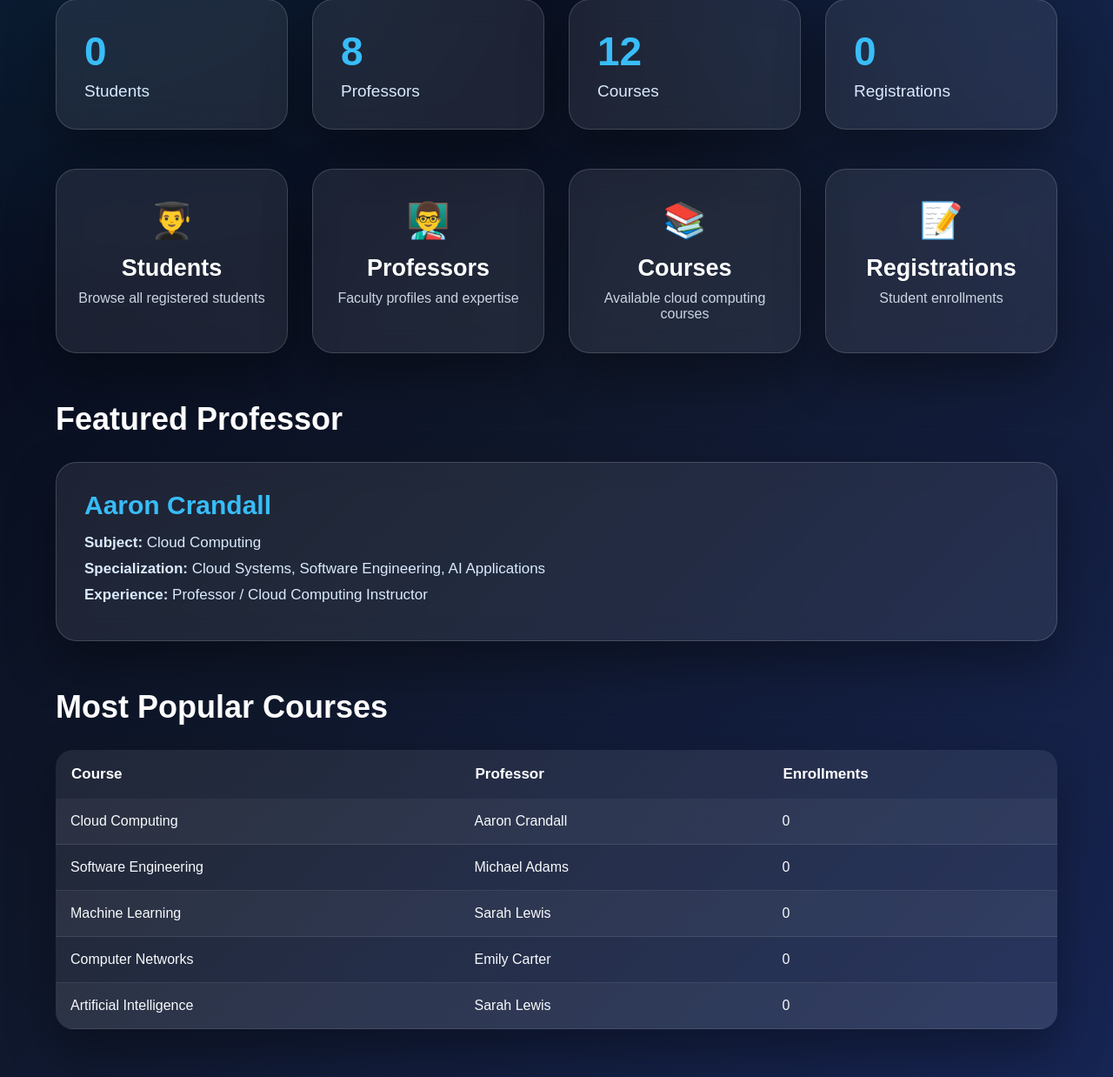
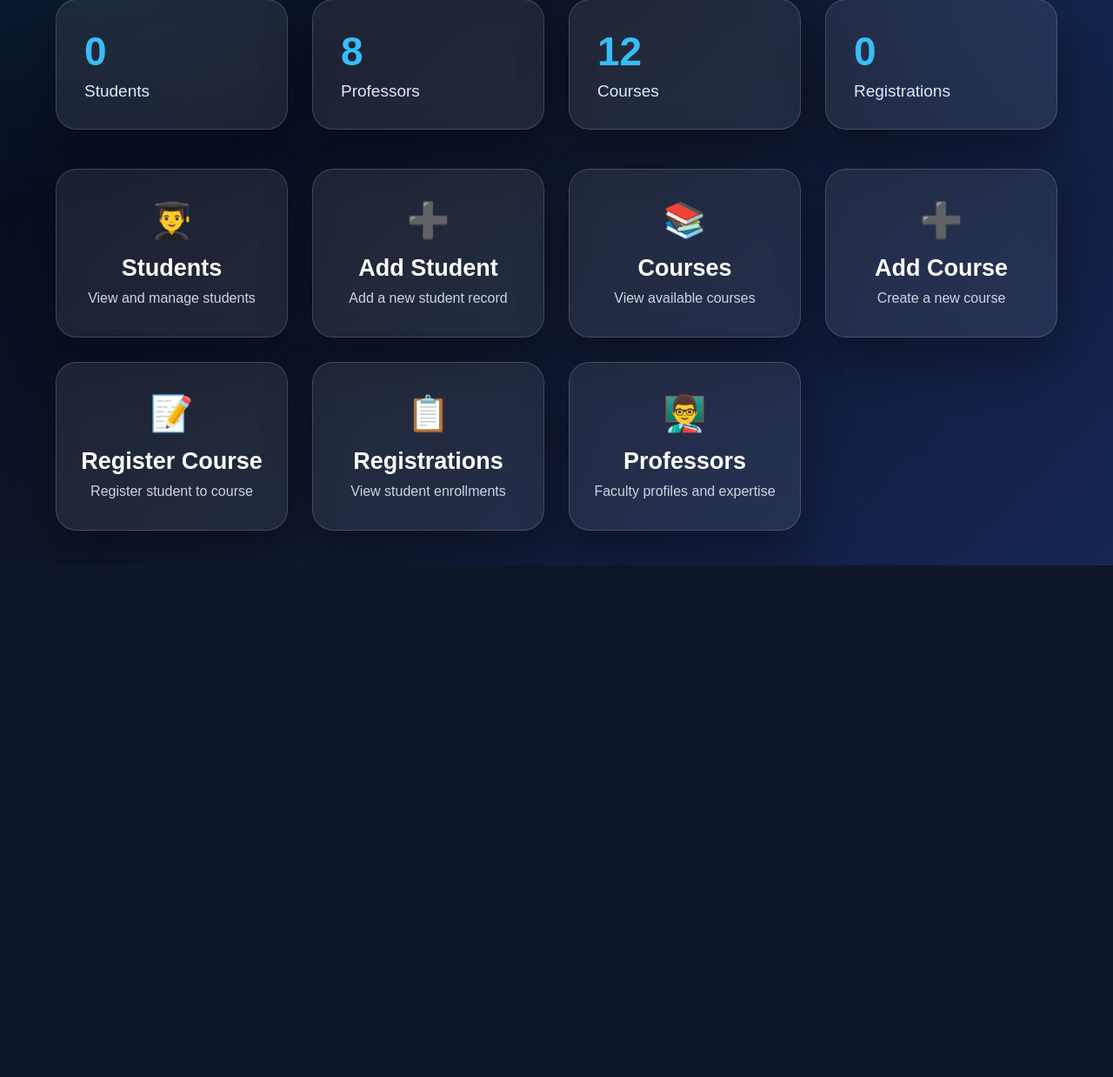
Before and after one commit to ntharung3-boop/course-registration-system, a Flask app: page / in a window 1280 px wide. Shown: the part 332-1570 px from the top of the page at 87% size. After the commit the page ends 982 px from the top, so only its background shows below. Run offline with Flask 3, Linux system fonts and the light colour scheme; data comes from the database, SQL or seed files in the repository; data that the repository does not hold is empty.

Commit message:
Updated student IDs and UI improvements

```diff
--- a/app.py
+++ b/app.py
@@ -1,161 +1,172 @@
-from flask import Flask, render_template
+from flask import Flask, render_template, request, redirect, url_for
 import mysql.connector
 
 app = Flask(__name__)
+db = mysql.connector.connect(
+    host="localhost",
+    user="course_user",
+    password="Course@123",
+    database="course_registration"
+)
 
-def get_db():
-    return mysql.connector.connect(
-        host="localhost",
-        user="course_user",
-        password="Course@123",
-        database="course_registration"
-    )
-
-def fetch_all(query):
-    db = get_db()
-    cursor = db.cursor(dictionary=True)
-    cursor.execute(query)
-    data = cursor.fetchall()
-    cursor.close()
-    db.close()
-    return data
-
-def fetch_one(query):
-    db = get_db()
-    cursor = db.cursor(dictionary=True)
-    cursor.execute(query)
-    data = cursor.fetchone()
-    cursor.close()
-    db.close()
-    return data
-
+cursor = db.cursor(dictionary=True)
 @app.route("/")
 def home():
-    stats = {
-        "students": fetch_one("SELECT COUNT(*) AS total FROM students")["total"],
-        "professors": fetch_one("SELECT COUNT(*) AS total FROM professors")["total"],
-        "courses": fetch_one("SELECT COUNT(*) AS total FROM courses")["total"],
-        "registrations": fetch_one("SELECT COUNT(*) AS total FROM registrations")["total"]
-    }
+    cursor.execute("SELECT COUNT(*) AS total FROM students")
+    total_students = cursor.fetchone()["total"]
 
-    featured_professor = fetch_one("""
-        SELECT * FROM professors
-        WHERE full_name = 'Aaron Crandall'
-        LIMIT 1
-    """)
+    cursor.execute("SELECT COUNT(*) AS total FROM courses")
+    total_courses = cursor.fetchone()["total"]
 
-    popular_courses = fetch_all("""
-        SELECT
-            c.course_name,
-            p.full_name AS professor_name,
-            COUNT(r.registration_id) AS enrollments
-        FROM courses c
-        LEFT JOIN professors p ON c.professor_id = p.professor_id
-        LEFT JOIN registrations r ON c.course_id = r.course_id
-        GROUP BY c.course_id, c.course_name, p.full_name
-        ORDER BY
-            CASE WHEN c.course_name = 'Cloud Computing' THEN 0 ELSE 1 END,
-            enrollments DESC
-        LIMIT 5
-    """)
+    cursor.execute("SELECT COUNT(*) AS total FROM registrations")
+    total_registrations = cursor.fetchone()["total"]
+
+    cursor.execute("SELECT COUNT(*) AS total FROM professors")
+    total_professors = cursor.fetchone()["total"]
 
     return render_template(
         "index.html",
-        stats=stats,
-        featured_professor=featured_professor,
-        popular_courses=popular_courses
+        total_students=total_students,
+        total_courses=total_courses,
+        total_registrations=total_registrations,
+       total_professors=total_professors
+    )
+@app.route("/students")
+def students():
+    cursor.execute("SELECT * FROM students")
+    students = cursor.fetchall()
+    return render_template("students.html", students=students)
+
+@app.route("/courses")
+def courses():
+    cursor.execute("SELECT * FROM courses")
+    courses = cursor.fetchall()
+    return render_template("courses.html", courses=courses)
+
+@app.route("/register-course", methods=["GET", "POST"])
+def register_course():
+    if request.method == "POST":
+        student_id = request.form["student_id"]
+        course_id = request.form["course_id"]
+
+        cursor.execute(
+            "INSERT INTO registrations (student_id, course_id) VALUES (%s, %s)",
+            (student_id, course_id)
+        )
+        db.commit()
+
+        return redirect(url_for("registrations"))
+
+    cursor.execute("SELECT * FROM students")
+    students = cursor.fetchall()
+
+    cursor.execute("SELECT * FROM courses")
+    courses = cursor.fetchall()
+
+    return render_template(
+        "register_course.html",
+        students=students,
+        courses=courses
     )
 
-@app.route("/students")
-def students():
-    students = fetch_all("SELECT * FROM students ORDER BY student_id")
-    return render_template("students.html", students=students)
+@app.route("/registrations")
+def registrations():
+    query = """
+SELECT
+    registrations.registration_id,
+    students.full_name AS student_name,
+    students.department,
+    courses.course_name,
+    professors.full_name AS professor_name,
+    registrations.status,
+    registrations.registration_date
+FROM registrations
+JOIN students
+    ON registrations.student_id = students.student_id
+JOIN courses
+    ON registrations.course_id = courses.course_id
+LEFT JOIN professors
+    ON courses.professor_id = professors.professor_id
+ORDER BY registrations.registration_id DESC
+"""
+    cursor.execute(query)
+    registrations = cursor.fetchall()
+    return render_template("registrations.html", registrations=registrations)
+@app.route("/add-student", methods=["GET", "POST"])
+def add_student():
+    if request.method == "POST":
+        full_name = request.form["full_name"]
+        email = request.form["email"]
+        department = request.form["department"]
+        semester = request.form["semester"]
+
+        cursor.execute(
+            """
+            INSERT INTO students (full_name, email, department, semester)
+            VALUES (%s, %s, %s, %s)
+            """,
+            (full_name, email, department, semester)
+        )
+        db.commit()
+
+        return redirect(url_for("students"))
+
+    return render_template("add_student.html")
+@app.route("/add-course", methods=["GET", "POST"])
+def add_course():
+
+    cursor.execute("SELECT professor_id, full_name FROM professors")
+    professors = cursor.fetchall()
+
+    if request.method == "POST":
+
+        course_name = request.form["course_name"]
+        professor_id = request.form["professor_id"]
+        credits = request.form["credits"]
+        capacity = request.form["capacity"]
+
+        cursor.execute("""
+            INSERT INTO courses
+            (course_name, professor_id, credits, capacity)
+            VALUES (%s,%s,%s,%s)
+        """,
+        (course_name, professor_id, credits, capacity))
+
+        db.commit()
+
+        return redirect(url_for("courses"))
+
+    return render_template(
+        "add_course.html",
+        professors=professors
+    )
+@app.route("/delete-registration/<int:registration_id>")
+def delete_registration(registration_id):
+    cursor.execute(
+        "DELETE FROM registrations WHERE registration_id = %s",
+        (registration_id,)
+    )
+    db.commit()
+
+    return redirect(url_for("registrations"))
+@app.route("/delete-course/<int:course_id>")
+def delete_course(course_id):
+    try:
+        cursor.execute(
+            "DELETE FROM courses WHERE course_id = %s",
+            (course_id,)
+        )
+        db.commit()
+    except Exception as e:
+        db.rollback()
+        print("Error deleting course:", e)
+
+    return redirect(url_for("courses"))
 
 @app.route("/professors")
 def professors():
-    professors = fetch_all("""
-        SELECT
-            p.professor_id,
-            p.full_name,
-            p.subject,
-            p.specialization,
-            p.experience,
-            COUNT(c.course_id) AS courses_count
-        FROM professors p
-        LEFT JOIN courses c ON p.professor_id = c.professor_id
-        GROUP BY p.professor_id, p.full_name, p.subject, p.specialization, p.experience
-        ORDER BY p.professor_id
-    """)
+    cursor.execute("SELECT * FROM professors")
+    professors = cursor.fetchall()
     return render_template("professors.html", professors=professors)
-
-@app.route("/courses")
-def courses():
-    courses = fetch_all("""
-        SELECT
-            c.course_id,
-            c.course_name,
-            p.full_name AS professor_name,
-            c.credits,
-            c.capacity,
-            COUNT(r.registration_id) AS enrollments
-        FROM courses c
-        LEFT JOIN professors p ON c.professor_id = p.professor_id
-        LEFT JOIN registrations r ON c.course_id = r.course_id
-        GROUP BY c.course_id, c.course_name, p.full_name, c.credits, c.capacity
-        ORDER BY
-            CASE WHEN c.course_name = 'Cloud Computing' THEN 0 ELSE 1 END,
-            enrollments DESC,
-            c.course_name ASC
-    """)
-    return render_template("courses.html", courses=courses)
-
-@app.route("/registrations")
-def registrations():
-    registrations = fetch_all("""
-        SELECT
-            r.registration_id,
-            s.full_name AS student_name,
-            s.department,
-            c.course_name,
-            p.full_name AS professor_name,
-            r.registration_date,
-            r.status
-        FROM registrations r
-        JOIN students s ON r.student_id = s.student_id
-        JOIN courses c ON r.course_id = c.course_id
-        LEFT JOIN professors p ON c.professor_id = p.professor_id
-        ORDER BY r.registration_id
-    """)
-    return render_template("registrations.html", registrations=registrations)
-
-@app.route("/student/<int:student_id>")
-def student_profile(student_id):
-    student = fetch_one(f"""
-        SELECT * FROM students
-        WHERE student_id = {student_id}
-    """)
-
-    courses = fetch_all(f"""
-        SELECT
-            c.course_name,
-            c.credits,
-            p.full_name AS professor_name,
-            r.registration_date,
-            r.status
-        FROM registrations r
-        JOIN courses c ON r.course_id = c.course_id
-        LEFT JOIN professors p ON c.professor_id = p.professor_id
-        WHERE r.student_id = {student_id}
-        ORDER BY c.course_name
-    """)
-
-    total_credits = sum(course["credits"] for course in courses)
-
-    return render_template(
-        "student_profile.html",
-        student=student,
-        courses=courses,
-        total_credits=total_credits
-    )
 if __name__ == "__main__":
-    app.run(host="0.0.0.0", port=5000, debug=True)
+    app.run(debug=True, host="0.0.0.0")
--- a/static/style.css
+++ b/static/style.css
@@ -470,3 +470,16 @@ tbody tr:hover {
 .faculty-card:hover {
     transform: translateY(-8px);
 }
+.delete-btn{
+    background:#dc3545;
+    color:white;
+    padding:8px 14px;
+    border-radius:8px;
+    text-decoration:none;
+    font-weight:600;
+    transition:.3s;
+}
+
+.delete-btn:hover{
+    background:#b02a37;
+}
--- a/templates/index.html
+++ b/templates/index.html
@@ -8,40 +8,33 @@
 <body>
 
 <nav class="navbar">
-    <div class="logo">
-        🎓 UE Academic Portal
-    </div>
+    <div class="logo">🎓 UE Academic Portal</div>
 </nav>
 
 <div class="hero">
-
     <h1>Course Registration System</h1>
-
-    <p>
-        Cloud Computing Academic Management Platform
-    </p>
-
+    <p>Cloud Computing Academic Management Platform</p>
 </div>
 
 <div class="stats">
 
     <div class="stat-card">
-        <h2>{{ stats.students }}</h2>
+        <h2>{{ total_students }}</h2>
         <p>Students</p>
     </div>
 
     <div class="stat-card">
-        <h2>{{ stats.professors }}</h2>
+        <h2>{{ total_professors }}</h2>
         <p>Professors</p>
     </div>
 
     <div class="stat-card">
-        <h2>{{ stats.courses }}</h2>
+        <h2>{{ total_courses }}</h2>
         <p>Courses</p>
     </div>
 
     <div class="stat-card">
-        <h2>{{ stats.registrations }}</h2>
+        <h2>{{ total_registrations }}</h2>
         <p>Registrations</p>
     </div>
 
@@ -50,75 +43,48 @@
 <div class="menu">
 
     <a href="/students" class="menu-card">
-        👨‍🎓
+        <div>👨‍🎓</div>
         <h2>Students</h2>
-        <p>Browse all registered students</p>
+        <p>View and manage students</p>
+    </a>
+
+    <a href="/add-student" class="menu-card">
+        <div>➕</div>
+        <h2>Add Student</h2>
+        <p>Add a new student record</p>
+    </a>
+
+    <a href="/courses" class="menu-card">
+        <div>📚</div>
+        <h2>Courses</h2>
+        <p>View available courses</p>
+    </a>
+
+    <a href="/add-course" class="menu-card">
+        <div>➕</div>
+        <h2>Add Course</h2>
+        <p>Create a new course</p>
+    </a>
+
+    <a href="/register-course" class="menu-card">
+        <div>📝</div>
+        <h2>Register Course</h2>
+        <p>Register student to course</p>
+    </a>
+
+    <a href="/registrations" class="menu-card">
+        <div>📋</div>
+        <h2>Registrations</h2>
+        <p>View student enrollments</p>
     </a>
 
     <a href="/professors" class="menu-card">
-        👨‍🏫
+        <div>👨‍🏫</div>
         <h2>Professors</h2>
         <p>Faculty profiles and expertise</p>
     </a>
 
-    <a href="/courses" class="menu-card">
-        📚
-        <h2>Courses</h2>
-        <p>Available cloud computing courses</p>
-    </a>
-
-    <a href="/registrations" class="menu-card">
-        📝
-        <h2>Registrations</h2>
-        <p>Student enrollments</p>
-    </a>
-
 </div>
 
-<div class="featured">
-
-    <h2>Featured Professor</h2>
-
-    {% if featured_professor %}
-
-    <div class="faculty-highlight">
-
-        <h3>{{ featured_professor.full_name }}</h3>
-
-        <p><strong>Subject:</strong> {{ featured_professor.subject }}</p>
-
-        <p><strong>Specialization:</strong> {{ featured_professor.specialization }}</p>
-
-        <p><strong>Experience:</strong> {{ featured_professor.experience }}</p>
-
-    </div>
-
-    {% endif %}
-
-</div>
-
-<div class="courses-section">
-
-    <h2>Most Popular Courses</h2>
-
-    <table>
-
-        <tr>
-            <th>Course</th>
-            <th>Professor</th>
-            <th>Enrollments</th>
-        </tr>
-
-        {% for c in popular_courses %}
-        <tr>
-            <td>{{ c.course_name }}</td>
-            <td>{{ c.professor_name }}</td>
-            <td>{{ c.enrollments }}</td>
-        </tr>
-        {% endfor %}
-
-    </table>
-
-</div>
 </body>
 </html>
```
Also changed, not shown: templates/add_course.html (added, +57 -0 lines), templates/add_student.html (added, +35 -0 lines), templates/courses.html (+7 -0 lines), templates/register_course.html (added, +44 -0 lines), templates/registrations.html (+8 -0 lines), templates/students.html (+27 -1 lines), 1 other file.
